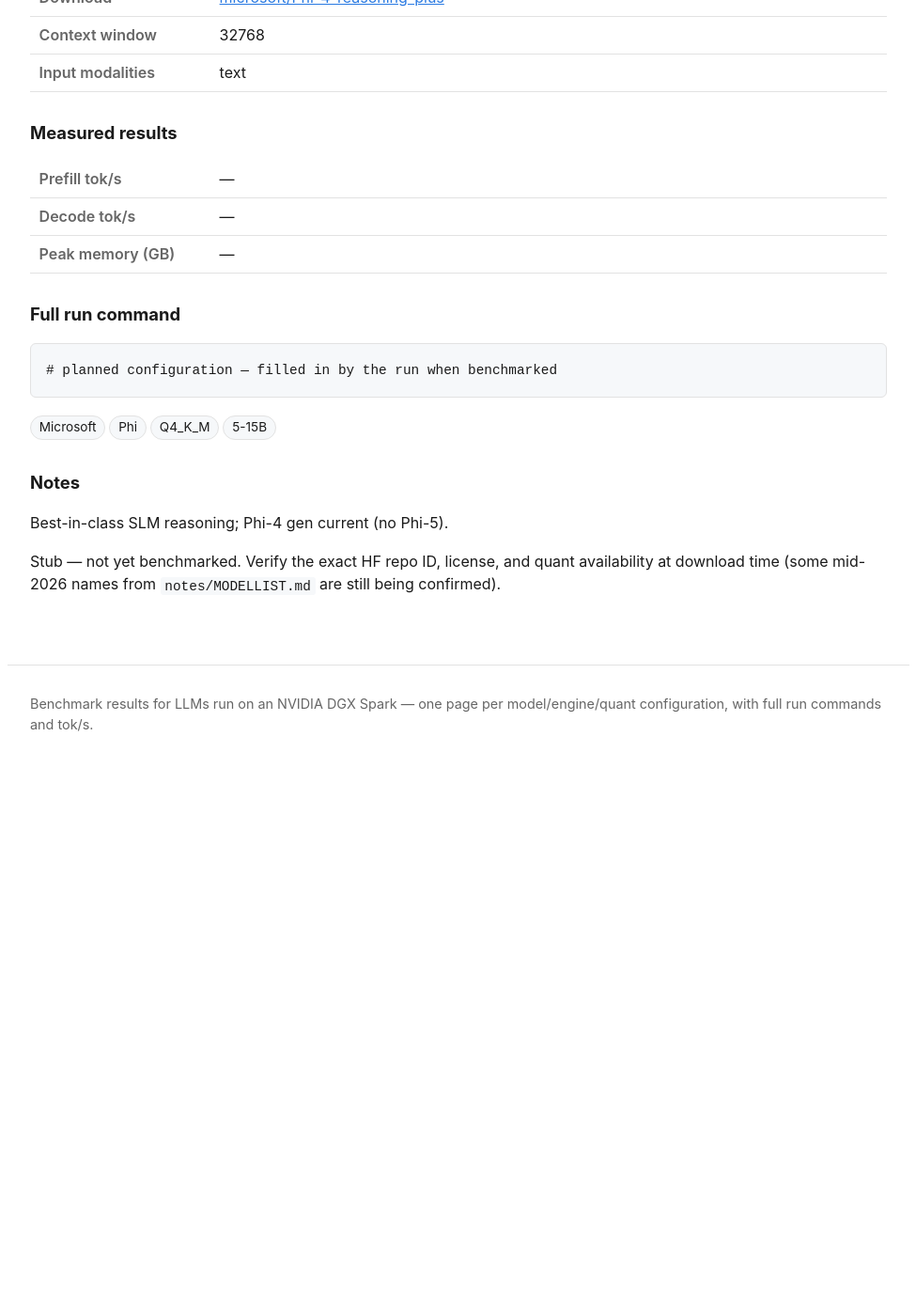
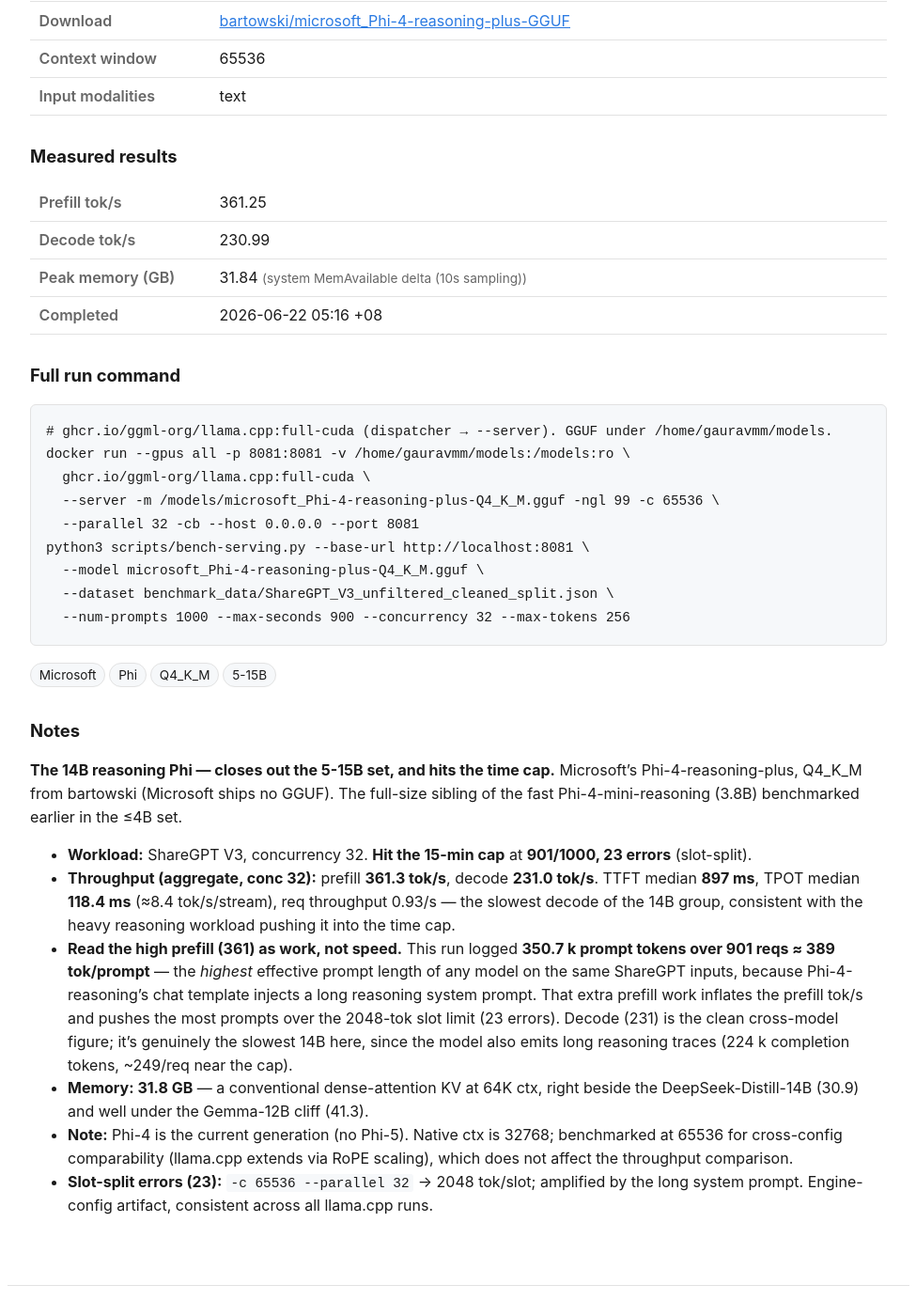
Before and after one commit to yjsoon/autobench, a Jekyll site: the page built from _configs/phi-4-reasoning-plus-llamacpp-q4_k_m.md, in a window 1280 px wide and 1400 px high, scrolled down 563 px. Shown: the whole window at 94% size, without its empty margins (152-1127 px from the left). Built offline with Jekyll 4.4.1, drawn with Linux system fonts in a browser that asks for light colours; before the commit the page ends 1408 px from its top, so only the background shows below that; some of the changed text lies outside the part shown.

Commit message:
Bench: Phi-4-reasoning-plus llama.cpp Q4_K_M (361/231, 31.8GB, time-cap) — closes 5-15B set
Slowest-decoding 14B; long reasoning system prompt gives highest effective
prompt length of the set (~389 tok/prompt), inflating prefill and slot-split
errors. Hit the 15-min cap at 901/1000.

Co-Authored-By: Claude Opus 4.8 (1M context) <noreply@anthropic.com>
Claude-Session: https://claude.ai/code/session_01JczsieM71svofn8CxRyY2s

```diff
--- a/_configs/phi-4-reasoning-plus-llamacpp-q4_k_m.md
+++ b/_configs/phi-4-reasoning-plus-llamacpp-q4_k_m.md
@@ -6,26 +6,52 @@ family: Phi
 params: 14B (dense)
 engine: llama.cpp
 quant: Q4_K_M
-quant_rationale: GGUF Q4_K_M — widest llama.cpp coverage, strong size/quality balance.
-source_repo: microsoft/Phi-4-reasoning-plus
-download_url: https://huggingface.co/microsoft/Phi-4-reasoning-plus
-context: 32768
+quant_rationale: GGUF Q4_K_M from bartowski (trusted quantizer — Microsoft publishes no GGUF). Widest llama.cpp coverage.
+source_repo: bartowski/microsoft_Phi-4-reasoning-plus-GGUF
+download_url: https://huggingface.co/bartowski/microsoft_Phi-4-reasoning-plus-GGUF
+context: 65536
 modalities: [text]
 mm_served: true
 tags: [Microsoft, Phi, Q4_K_M, 5-15B]
 
-status: pending
-prefill_toks:
-decode_toks:
-mem_gb:
-mem_source:
-measured_on:
-completed_at:
+status: done
+prefill_toks: 361.25
+decode_toks: 230.99
+mem_gb: 31.84
+mem_source: system MemAvailable delta (10s sampling)
+measured_on: 2026-06-22
+completed_at: 2026-06-22 05:16 +08
 run_command: |
-  # planned configuration — filled in by the run when benchmarked
+  # ghcr.io/ggml-org/llama.cpp:full-cuda (dispatcher → --server). GGUF under /home/gauravmm/models.
+  docker run --gpus all -p 8081:8081 -v /home/gauravmm/models:/models:ro \
+    ghcr.io/ggml-org/llama.cpp:full-cuda \
+    --server -m /models/microsoft_Phi-4-reasoning-plus-Q4_K_M.gguf -ngl 99 -c 65536 \
+    --parallel 32 -cb --host 0.0.0.0 --port 8081
+  python3 scripts/bench-serving.py --base-url http://localhost:8081 \
+    --model microsoft_Phi-4-reasoning-plus-Q4_K_M.gguf \
+    --dataset benchmark_data/ShareGPT_V3_unfiltered_cleaned_split.json \
+    --num-prompts 1000 --max-seconds 900 --concurrency 32 --max-tokens 256
 ---
 
-Best-in-class SLM reasoning; Phi-4 gen current (no Phi-5).
+**The 14B reasoning Phi — closes out the 5-15B set, and hits the time cap.** Microsoft's
+Phi-4-reasoning-plus, Q4_K_M from bartowski (Microsoft ships no GGUF). The full-size sibling of the
+fast Phi-4-mini-reasoning (3.8B) benchmarked earlier in the ≤4B set.
 
-Stub — not yet benchmarked. Verify the exact HF repo ID, license, and quant availability at
-download time (some mid-2026 names from `notes/MODELLIST.md` are still being confirmed).
+- **Workload:** ShareGPT V3, concurrency 32. **Hit the 15-min cap** at **901/1000, 23 errors**
+  (slot-split).
+- **Throughput (aggregate, conc 32):** prefill **361.3 tok/s**, decode **231.0 tok/s**. TTFT median
+  **897 ms**, TPOT median **118.4 ms** (≈8.4 tok/s/stream), req throughput 0.93/s — the slowest decode
+  of the 14B group, consistent with the heavy reasoning workload pushing it into the time cap.
+- **Read the high prefill (361) as work, not speed.** This run logged **350.7 k prompt tokens over 901
+  reqs ≈ 389 tok/prompt** — the *highest* effective prompt length of any model on the same ShareGPT
+  inputs, because Phi-4-reasoning's chat template injects a long reasoning system prompt. That extra
+  prefill work inflates the prefill tok/s and pushes the most prompts over the 2048-tok slot limit
+  (23 errors). Decode (231) is the clean cross-model figure; it's genuinely the slowest 14B here,
+  since the model also emits long reasoning traces (224 k completion tokens, ~249/req near the cap).
+- **Memory: 31.8 GB** — a conventional dense-attention KV at 64K ctx, right beside the DeepSeek-Distill-14B
+  (30.9) and well under the Gemma-12B cliff (41.3).
+- **Note:** Phi-4 is the current generation (no Phi-5). Native ctx is 32768; benchmarked at 65536 for
+  cross-config comparability (llama.cpp extends via RoPE scaling), which does not affect the throughput
+  comparison.
+- **Slot-split errors (23):** `-c 65536 --parallel 32` → 2048 tok/slot; amplified by the long system
+  prompt. Engine-config artifact, consistent across all llama.cpp runs.
```
